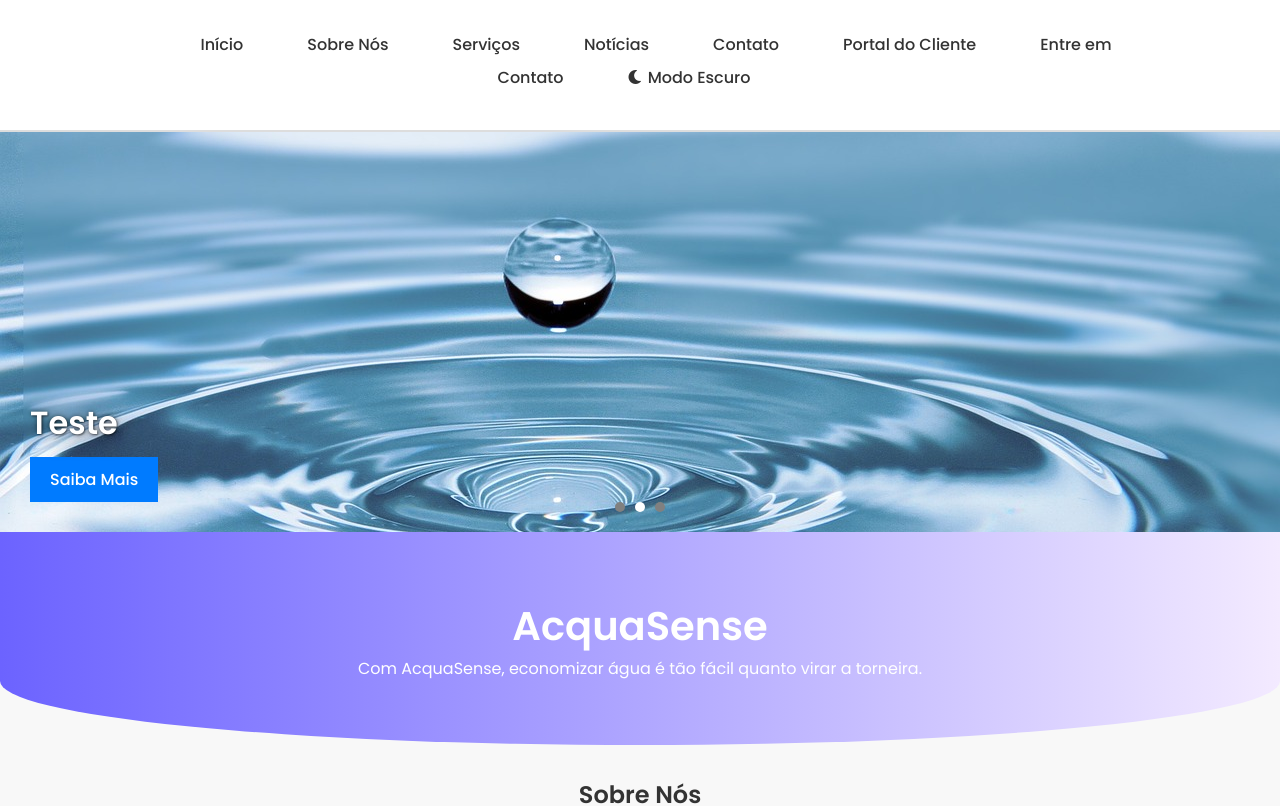
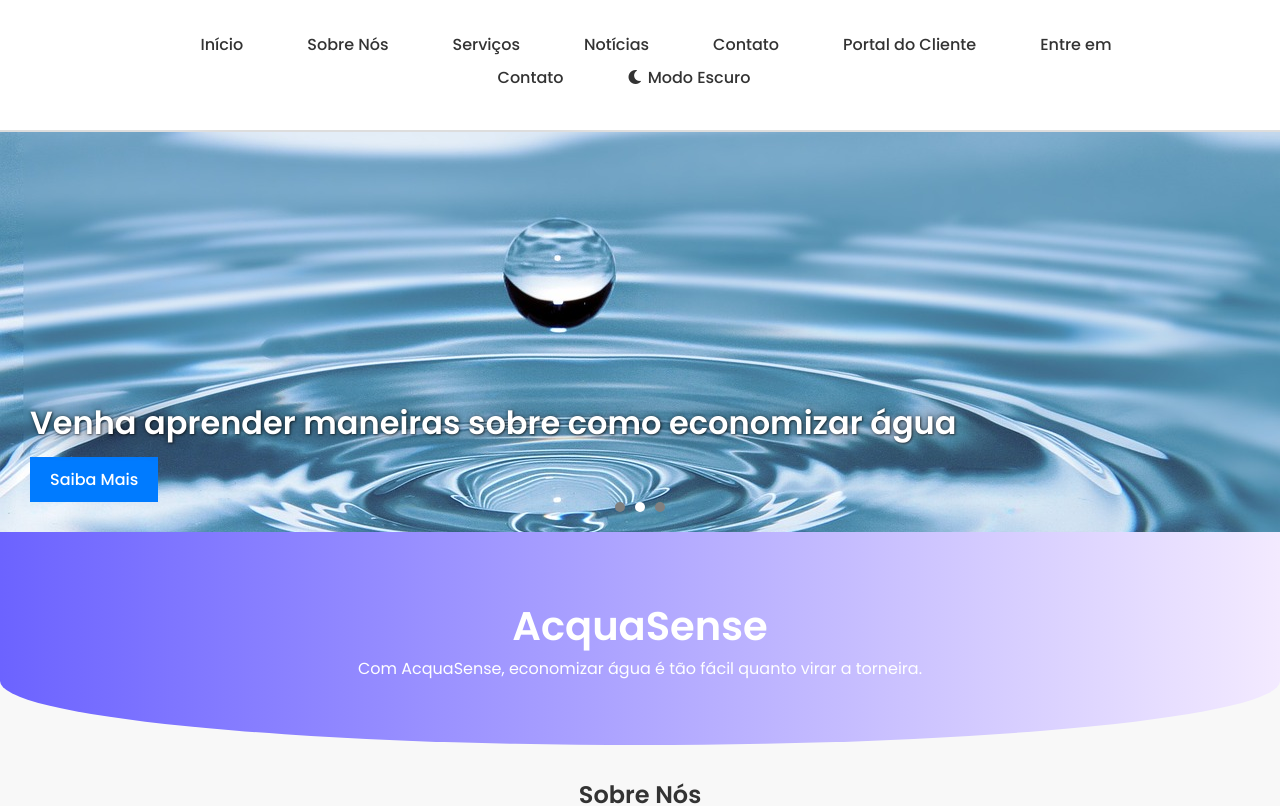
Before and after one commit to LcasFerrei/AcquaSense, a React (Create React App) app in the folder AcquaSense React/: page / in a window 1280 px wide. Shown: the top 806 px of the page. Built offline with nearby package versions, Linux system fonts and the light colour scheme.

Commit message:
Update Home.js
Feitas as alterações solicitadas para o front da Home

```diff
--- a/AcquaSense React/src/pages/home/Home.js
+++ b/AcquaSense React/src/pages/home/Home.js
@@ -29,19 +29,19 @@ const useCarousel = (items, interval = 5000) => {
 const BannerCarousel = () => {
     const bannerItems = [
         {
-            title: "Como economizar água o dia inteiro",
+            title: "Qual a importãncia da conscientização sobre o consumo de água?",
             image: bannerImg,
             buttonText: "Saiba Mais",
         },
         {
-            title: "Teste",
+            title: "Venha aprender maneiras sobre como economizar água ",
             image: img1,
             buttonText: "Saiba Mais",
         },
         {
-            title: "Grupinho",
+            title: "Quem está por trás do AcquaSense?",
             image: contactImg,
-            buttonText: "Saiba Mais",
+            buttonText: "Conheça as mentes pensantes por trás desse projeto revolucioário",
         },
     ];
 
```
